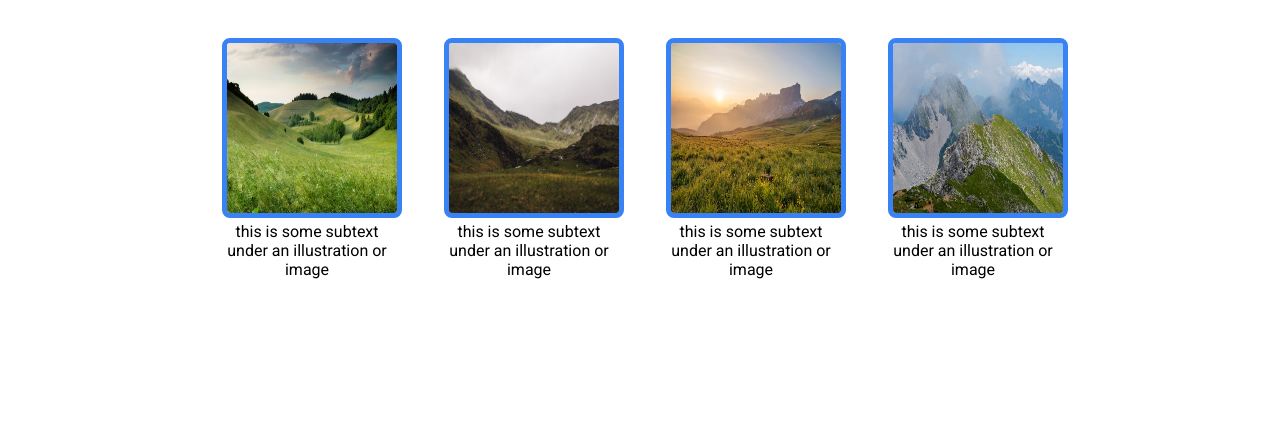
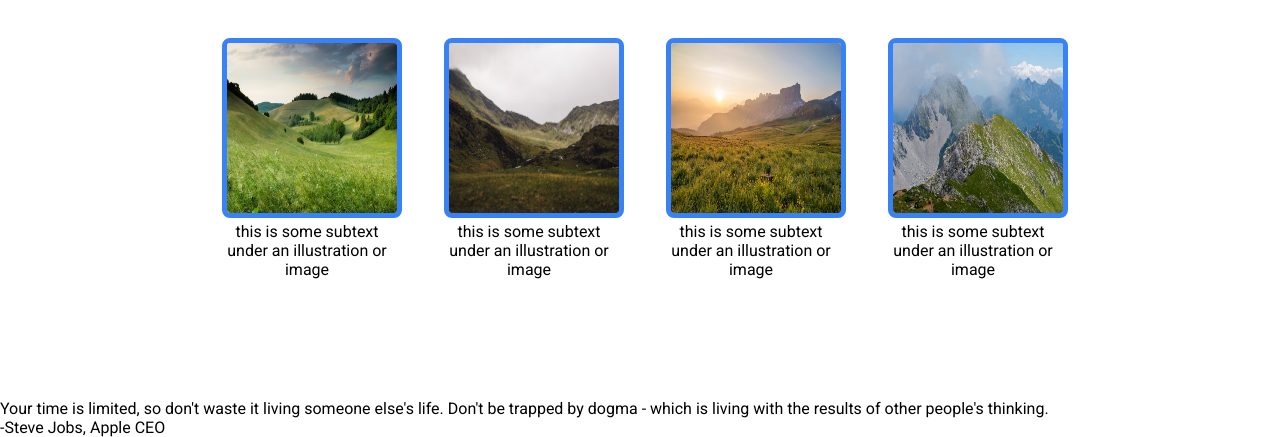
Before and after one commit to montelzek/landing-page, a plain HTML site: page index.html in a window 1280 px wide. Shown: the part 702-1139 px from the top of the page. Before the commit the page ends 1101 px from the top, so only its background shows below. Drawn offline with Linux system fonts and the light colour scheme.

Commit message:
Add html to section 3

```diff
--- a/index.html
+++ b/index.html
@@ -50,5 +50,9 @@
             </div>
         </div>
     </div>
+    <div class="section-three">
+        <div class="quote">Your time is limited, so don't waste it living someone else's life. Don't be trapped by dogma - which is living with the results of other people's thinking.</div>
+        <div class="quote-author">-Steve Jobs, Apple CEO</div>
+    </div>
 </body>
 </html>
```
